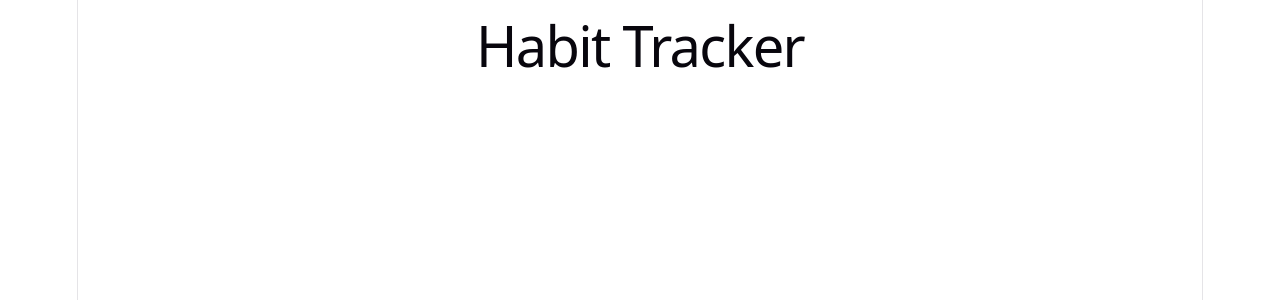
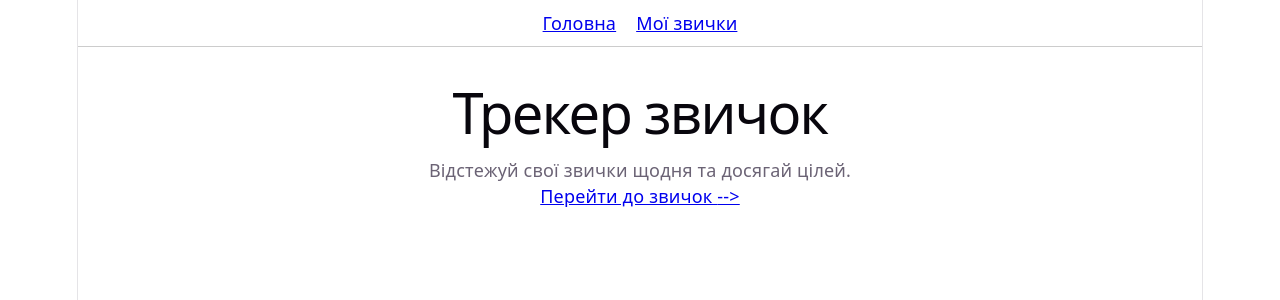
Before and after one commit to lodaris/habit-tracker, a React (Vite) app in the folder frontend/: page / in a window 1280 px wide. Shown: the top 300 px of the page. Built offline with nearby package versions, Linux system fonts and the light colour scheme.

Commit message:
feat: add routing and page structure

```diff
--- a/frontend/src/App.tsx
+++ b/frontend/src/App.tsx
@@ -1,3 +1,22 @@
+import { BrowserRouter, Routes, Route, Link } from 'react-router-dom';
+import HomePage from './pages/HomePage';
+import HabitsPage from './pages/HabitsPage';
+import HabitDetailPage from './pages/HabitDetailPage';
+
 export default function App() {
-  return <div><h1>Habit Tracker</h1></div>
+  return (
+    <BrowserRouter>
+      <nav style={{ padding: '10px', borderBottom: '1px solid #ccc', marginBottom: '20px' }}>
+        <Link to="/" style={{ marginRight: '20px' }}>Головна</Link>
+        <Link to="/habits">Мої звички</Link>
+      </nav>
+      <div style={{ padding: '0 20px' }}>
+        <Routes>
+          <Route path="/" element={<HomePage />} />
+          <Route path="/habits" element={<HabitsPage />} />
+          <Route path="/habits/:id" element={<HabitDetailPage />} />
+        </Routes>
+      </div>
+    </BrowserRouter>
+  );
 }
--- /dev/null
+++ b/frontend/src/pages/HabitDetailPage.tsx
@@ -0,0 +1,4 @@
+// поки що заглушка
+export default function HabitDetailPage() {
+  return <div><h1>Деталі звички</h1></div>
+}
--- /dev/null
+++ b/frontend/src/pages/HabitsPage.tsx
@@ -0,0 +1,4 @@
+// поки що заглушка
+export default function HabitsPage() {
+  return <div><h1>Мої звички</h1><p>Завантаження...</p></div>
+}
--- /dev/null
+++ b/frontend/src/pages/HomePage.tsx
@@ -0,0 +1,9 @@
+export default function HomePage() {
+  return (
+    <div>
+      <h1>Трекер звичок</h1>
+      <p>Відстежуй свої звички щодня та досягай цілей.</p>
+      <a href="/habits">Перейти до звичок {"-->"}</a>
+    </div>
+  );
+}
```
Also changed, not shown: frontend/src/types/index.ts (added, +15 -0 lines).
